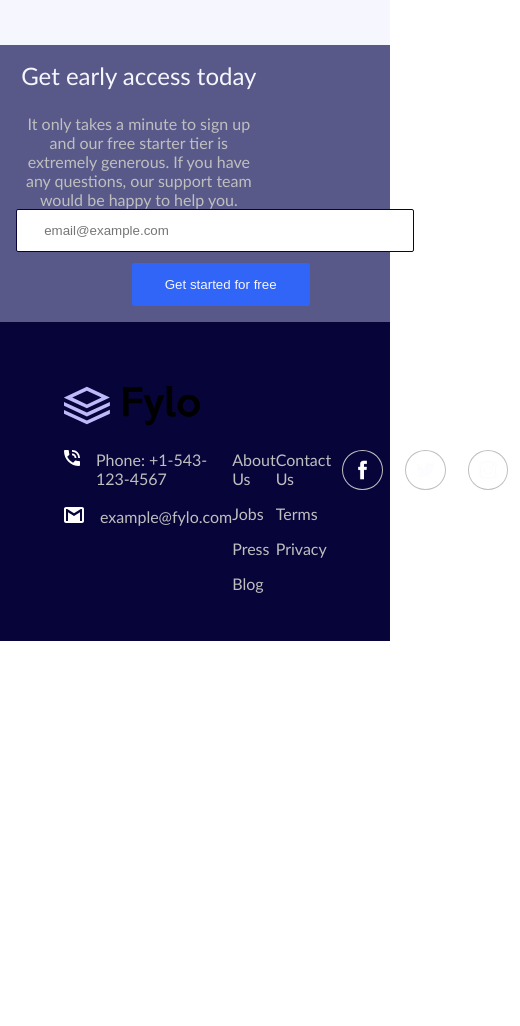
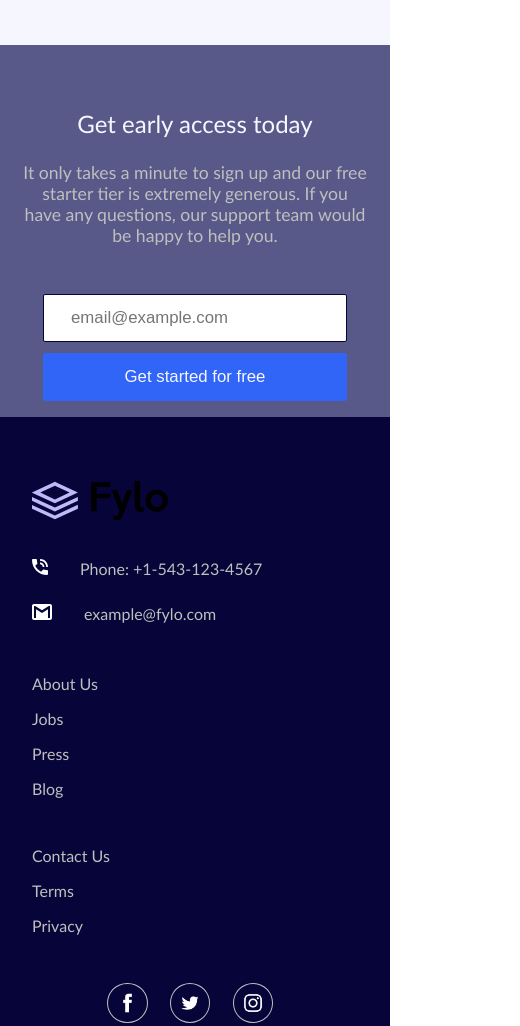
Before and after one commit to Sherifd33n/Fylo-light, a plain HTML site: page index.html in a window 390 px wide. Shown: the part 2058-3084 px from the top of the page, 520 px wide, since content can reach past the window. Before the commit the page ends 2699 px from the top, so only its background shows below. Drawn offline with Linux system fonts and the light colour scheme.

Commit message:
Update style.css

```diff
--- a/style.css
+++ b/style.css
@@ -461,7 +461,81 @@ footer .icon-case:hover {
     color: var(--light-gray-blue);
     background: var(--sat-blue);
   }
+    .third .text {
+    margin: 3rem 2%;
+  }
 
+  .third .big-text {
+    font-size: 1.5rem;
+    font-weight: 550;
+  }
+
+  .third .small-text {
+    font-size: 1.1rem;
+    margin-top: 1.5rem;
+    color: var(--light-gray);
+  }
+  .third input {
+    width: 85%;
+    font-size: 1.05rem;
+  }
+  .third .right .mail {
+    margin-right: 0;
+    margin-bottom: 0.7rem;
+    border: 1px solid var(--dark-blue);
+    padding: 0.8rem 0 0.8rem 1.7rem;
+  }
+
+  .third .right .submit {
+    cursor: pointer;
+    padding: 0.8rem 2rem;
+    color: var(--light-gray-blue);
+    background: var(--bright-blue);
+    border: 1px solid var(--bright-blue);
+  }
+  footer {
+    padding: 4rem 0 2rem 2rem;
+    color: var(--light-gray);
+    background: var(--dark-blue);
+  }
+
+  footer .footer-logo {
+    margin-bottom: 0.4rem;
+  }
+
+  footer .footer-logo img {
+    height: 2.5rem;
+  }
+
+  footer .grid {
+    display: grid;
+  }
+
+  footer .contact {
+    gap: 0.4rem;
+    display: grid;
+    margin: 2rem 0;
+  }
+
+  footer .contact img {
+    margin-right: 1rem;
+  }
+
+  footer ul {
+    margin-bottom: 2rem;
+  }
+  footer .icons {
+    margin-left: 4rem;
+
+    text-align: center;
+  }
+
+  footer .icon-case {
+    height: 2.5rem;
+    margin-right: 0.7rem;
+    border-radius: 50%;
+    border: 1px solid var(--light-gray);
+  }
 }
 
 /*
```
